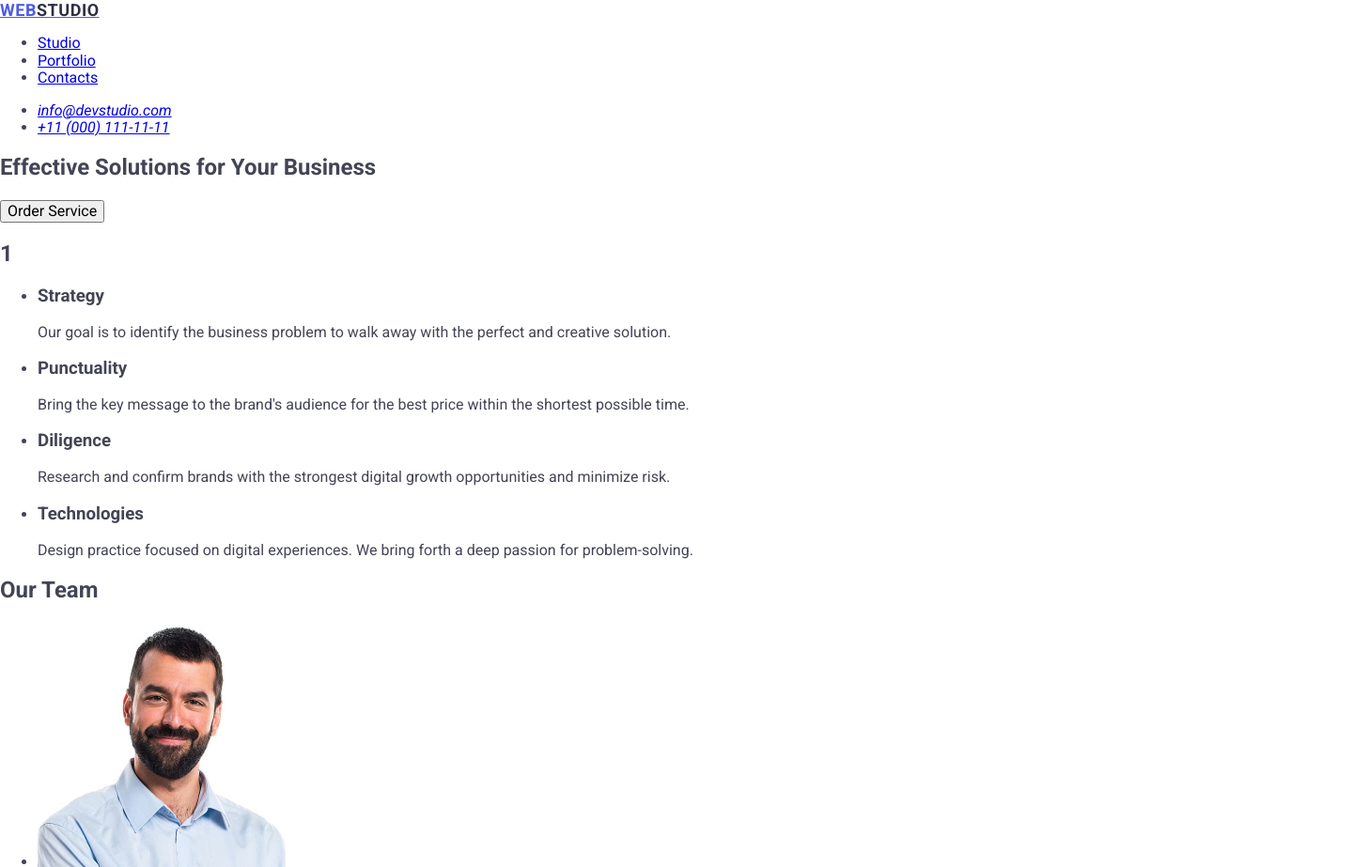
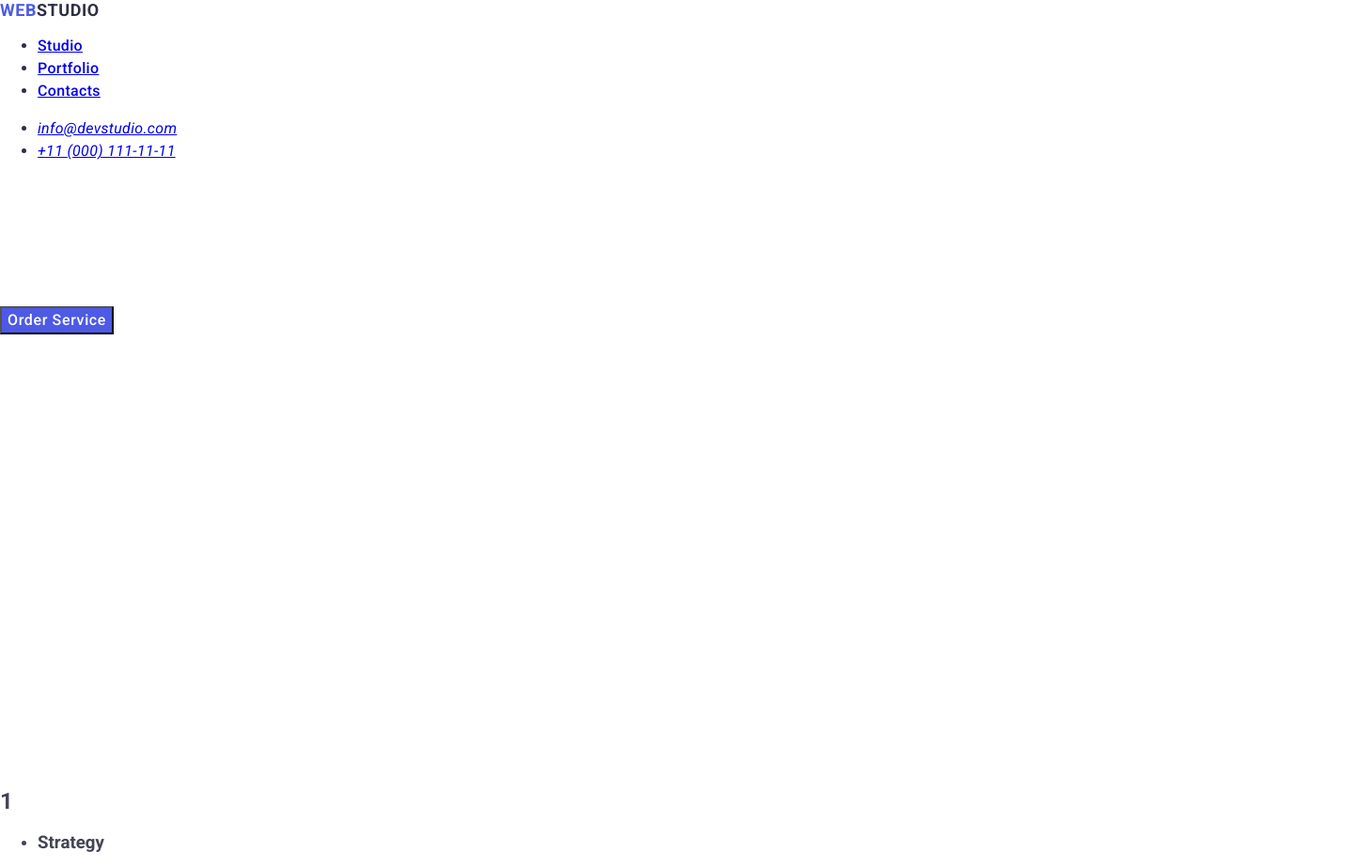
Before and after one commit to anastasia-mamatova1512/goit-markup-hw-02, a plain HTML site: page index.html in a window 1280 px wide. Shown: the top 923 px of the page at 94% size, 1440 px wide, since content can reach past the window. Drawn offline with nearby package versions, Linux system fonts and the light colour scheme.

Commit message:
add msin page styles

```diff
--- a/css/styles.css
+++ b/css/styles.css
@@ -5,21 +5,69 @@ body{
 }
 
 .logo-left{
-    font-family: "Roboto", sans-serif;
     font-weight: 700;
     font-size: 18px;
     line-height: 1.16667;
     letter-spacing: 0.03em;
     text-transform: uppercase;
+    text-decoration: none;
     color: #4D5AE5;
 }
 
 .logo-right{
-    font-family: "Roboto", sans-serif;
     font-weight: 700;
     font-size: 18px;
     line-height: 1.16667;
     letter-spacing: 0.03em;
     text-transform: uppercase;
+    text-decoration: none;
     color: #2E2F42;
 }
+
+.navigation {
+    line-height: 1.5;
+    letter-spacing: 0.02em;
+    font-weight: 500;
+    font-size: 16px;
+    text-decoration: none;
+    color: #2E2F42;
+}
+
+.address-list{
+    font-weight: 400;
+    font-size: 16px;
+    line-height: 1.5;
+    letter-spacing: 0.02em;
+    text-decoration: none;
+    color: #2E2F42;
+}
+
+.main-page{
+    width: 1440px;
+    height: 600px;
+    color: #2E2F42;
+}
+
+.main-page-header{
+    font-weight: 700;
+    font-size: 56px;
+    line-height: 1.07143;
+    letter-spacing: 0.02em;
+    text-align: center;
+    color: #FFFFFF;
+}
+
+.main-page-button{
+    font-weight: 500;
+    font-size: 16px;
+    line-height: 1.5;
+    letter-spacing: 0.04em;
+    background-color: #4D5AE5;
+    color: #FFFFFF;
+    cursor: pointer;
+}
+
+.main-page-button:hover,
+.main-page-button:focus{
+    color: #404BBF;
+}
--- a/index.html
+++ b/index.html
@@ -26,14 +26,14 @@
           >Web<span class="logo-right">Studio</span></a
         >
 
-        <ul>
+        <ul class="navigation">
           <li><a href="./index.html">Studio</a></li>
           <li><a href="./index.html">Portfolio</a></li>
           <li><a href="./index.html">Contacts</a></li>
         </ul>
       </nav>
 
-      <address>
+      <address class="address-list">
         <ul>
           <li><a href="mailto:info@devstudio.com">info@devstudio.com</a></li>
           <li><a href="tel:+110001111111">+11 (000) 111-11-11</a></li>
@@ -42,9 +42,9 @@
     </header>
 
     <main>
-      <section>
-        <h1>Effective Solutions for Your Business</h1>
-        <button type="button">Order Service</button>
+      <section class="main-page">
+        <h1 class="main-page-header">Effective Solutions for Your Business</h1>
+        <button class="main-page-button" type="button">Order Service</button>
       </section>
 
       <section>
```
